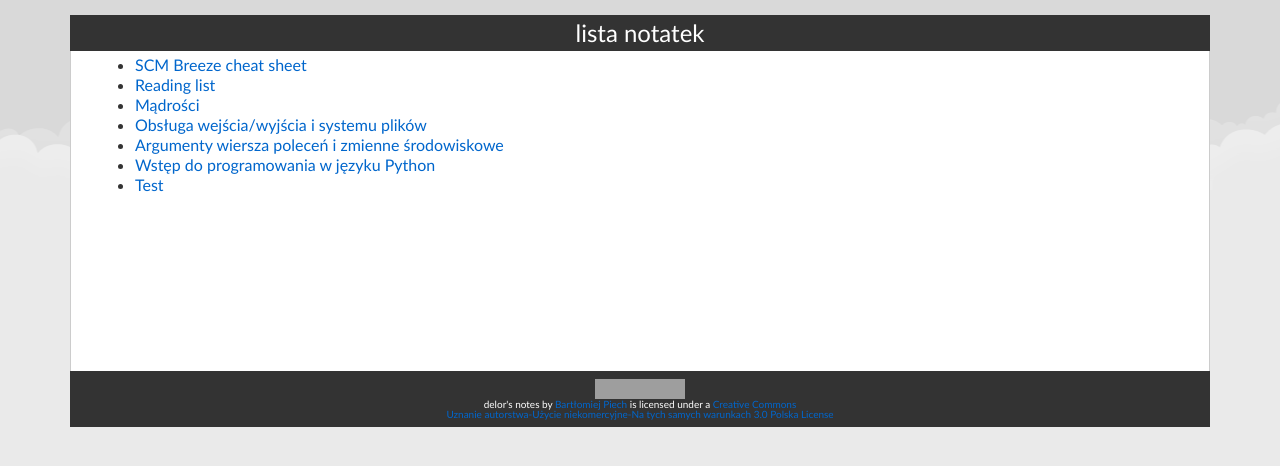
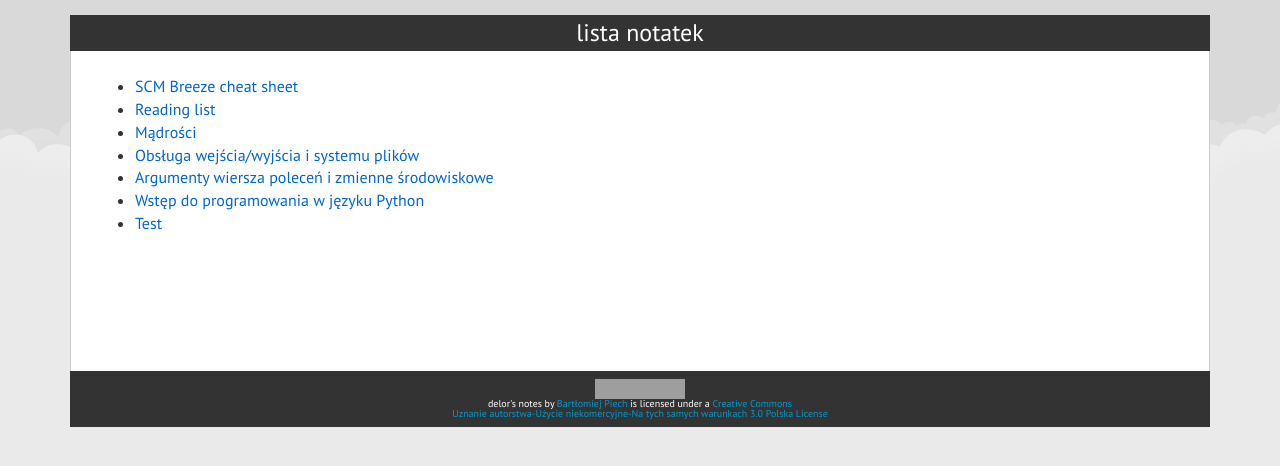
Before and after one commit to delor/delor.github.com, a Jekyll site: the page built from index.html, in a window 1280 px wide. Shown: the top 466 px of the page. Built offline with Jekyll 4.4.1, drawn with Linux system fonts in a browser that asks for light colours; nearby versions of some CDN libraries; grey boxes are pictures that could not be loaded.

Commit message:
improved style

```diff
--- a/_layouts/default.html
+++ b/_layouts/default.html
@@ -9,7 +9,8 @@
     <link href="https://maxcdn.bootstrapcdn.com/bootstrap/3.3.2/css/bootstrap.min.css" rel="stylesheet">
     <link rel="stylesheet" href="https://maxcdn.bootstrapcdn.com/bootstrap/3.3.2/css/bootstrap-theme.min.css">
     <script src="https://maxcdn.bootstrapcdn.com/bootstrap/3.3.2/js/bootstrap.min.js"></script>
-
+    <link href="https://maxcdn.bootstrapcdn.com/font-awesome/4.3.0/css/font-awesome.min.css" rel="stylesheet">
+    <link href='http://fonts.googleapis.com/css?family=PT+Sans' rel='stylesheet' type='text/css'>
     <link rel="stylesheet" href="/css/styles.css" type="text/css" />
     <link rel="stylesheet" href="/css/syntax.css" type="text/css" />
     <link rel="icon" type="image/png" href="/favicon.png" />
--- a/css/styles.css
+++ b/css/styles.css
@@ -1,10 +1,6 @@
-body, html {
-    font: medium/1.25 'Gill Sans','Gill Sans MT',Corbel,Helvetica,'Nimbus Sans L',sans-serif;
-    margin:0;
-    padding:0;
-}
-
 body {
+    font-family: 'PT Sans',"Helvetica Neue",Helvetica,Arial,sans-serif;
+    font-size: 16px;
     background: url("/img/bg-clouds-gray-indeks.png") repeat-x scroll center top #EAEAEA;
 }
 
@@ -17,7 +13,6 @@ h1 { font-size: 175%; }
 h2 { font-size: 145%; }
 
 code, pre {
-    font: small/1.25 Consolas,'Andale Mono',Monaco,'Liberation Mono','Bitstream Vera Sans Mono','DejaVu Sans Mono',monospace;
     background-color: #EEEEEE;
 }
 
@@ -50,7 +45,7 @@ pre {
     border-style: solid;
     border-width: 0 1px;
     min-height: 20em;
-    padding: 0.25em 1.5em 0.5em 1.5em;
+    padding: 1.5em;
     text-align: justify;
 }
 
@@ -94,7 +89,7 @@ footer p {
     margin: 0;
 }
 
-footer a, footer a:hover, footer a:visited {
+footer a, footer a:hover, footer a:visited, footer a:link {
     text-decoration: none;
-    color: #0080FF;
+    color: #09C;
 }
```
Also changed, not shown: Gemfile.lock (added).
